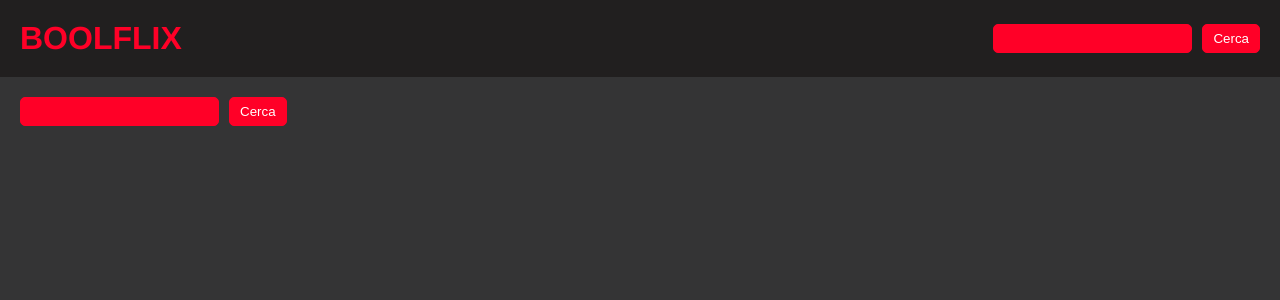
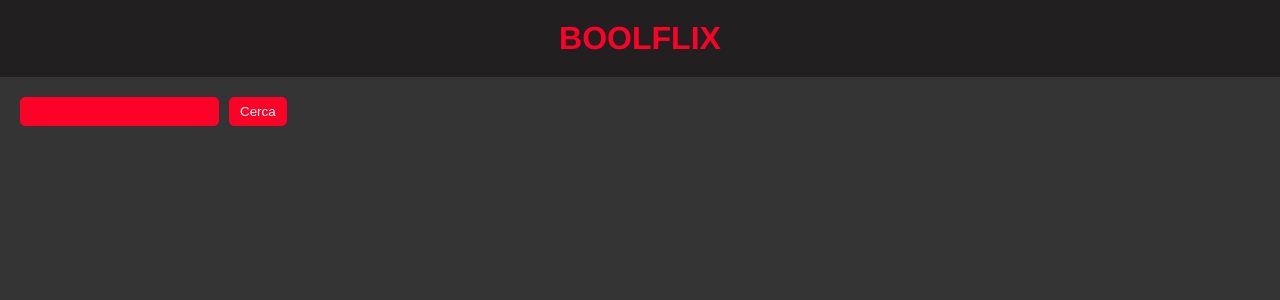
Before and after one commit to dbonafin/vue-boolflix, a Vue app: page / in a window 1280 px wide. Shown: the top 300 px of the page. Built offline with nearby package versions, Linux system fonts and the light colour scheme.

Commit message:
return to original form

```diff
--- a/src/components/MainSection.vue
+++ b/src/components/MainSection.vue
@@ -65,16 +65,15 @@
     name: "MainSection",
     data() {
         return {
-            // filmUrl: `https://api.themoviedb.org/3/search/movie?api_key=ba71ee58a03780066e635cc4822c198b`,
-            // serieUrl: `https://api.themoviedb.org/3/search/tv?api_key=ba71ee58a03780066e635cc4822c198b`,
-            // filmsArray: [],
-            // seriesArray: [],
-            // searchFilm: '',
-            // loadingComplete: false
+            filmUrl: `https://api.themoviedb.org/3/search/movie?api_key=ba71ee58a03780066e635cc4822c198b`,
+            serieUrl: `https://api.themoviedb.org/3/search/tv?api_key=ba71ee58a03780066e635cc4822c198b`,
+            filmsArray: [],
+            seriesArray: [],
+            searchFilm: '',
+            loadingComplete: false
         };
     },
     components: { SingleCard, SingleSerie },
-    props: {filmsArray: Array, seriesArray: Array},
     methods: {
         // Function that prints all the films with the user search in their name
         getFilm() {
--- a/src/components/PageHeader.vue
+++ b/src/components/PageHeader.vue
@@ -1,100 +1,15 @@
 <template>
 
-    <div class="header-div">
-        <div class="logo-div">
-            <h1>boolflix</h1>
-        </div>
-
-        <!-- Navigation area -->
-        <nav>
-            <!-- Input that runs the search engine -->
-            <div class="input-area">
-                <input
-                    class="nav-item"
-                    v-model="searchFilm"
-                    @keyup="filterFilmsByText"
-                    type="search"
-                    id="input-search">
-                <!-- Button that searches the films that have the user search in their name -->
-                <button class="search-btn nav-item" @click.prevent="getFilm">Cerca</button>
-            </div>
-        </nav>
+    <div class="logo-div">
+        <h1>boolflix</h1>
     </div>
 
 </template>
 
 <script>
 
-    import axios from "axios";
-
     export default {
-        name: "PageHeader",
-        data() {
-            return {
-                filmUrl: `https://api.themoviedb.org/3/search/movie?api_key=ba71ee58a03780066e635cc4822c198b`,
-                serieUrl: `https://api.themoviedb.org/3/search/tv?api_key=ba71ee58a03780066e635cc4822c198b`,
-                filmsArray: [],
-                seriesArray: [],
-                searchFilm: '',
-                loadingComplete: false
-            }
-        },
-        methods: {
-             // Function that prints all the films with the user search in their name
-            getFilm() {
-                this.getSeries();
-                // Call api for the film informations - Dynamic query for responsive results
-                axios.get(`${this.filmUrl}&query=${this.searchFilm}&language=it-IT`)
-                    .then((res) => {
-                    if(this.searchFilm !== '') {
-                    // If the input is not empty add the results to the filmsArray
-                    this.filmsArray = res.data.results;
-                    } else {
-                    // If the input is empty don't show any info
-                        this.filmsArray = '';
-                    }
-
-                    // Reset the search input
-                    this.searchFilm = '';
-
-                    });
-            },
-            // Function that prints all the tv series with the user search in their name
-            getSeries() {
-                // Call api for the tv serie informations - Dynamic query for responsive results
-                axios.get(`${this.serieUrl}&query=${this.searchFilm}&language=it-IT`)
-                    .then((res) => {
-                    if(this.searchFilm !== '') {
-                    // If the input is not empty add the results to the seriesArray
-                    this.seriesArray = res.data.results;
-                    } else {
-                    // If the input is empty don't show any info
-                        this.seriesArray = '';
-                    }
-                    });
-                this.loadingComplete = true;
-            },
-            // Films filter search
-            filterFilmsByText() {
-                if (this.searchFilm === '') {
-                    return "";
-                } else {
-                    // If the input is not empty show only the elements that include the user search
-                    this.filterSeriesByText();
-                    return this.filmsArray.includes(this.searchFilm);
-                }
-
-            },
-            // Tv series filter search (able to use the same search input)
-            filterSeriesByText() {
-                if (this.searchFilm === '') {
-                    return "";
-                } else {
-                    // If the input is not empty show only the elements that include the user search
-                    return this.seriesArray.includes(this.searchFilm);
-                }
-            }
-        },
+        name: "PageHeader"
     }
 
 </script>
@@ -103,41 +18,13 @@
 
     @import "../style/colors.scss";
 
-    .header-div {
-        display: flex;
-        justify-content: space-between;
-        align-items: center;
+    .logo-div {
+        padding: 20px 0;
         background-color: $secondary-color;
-        padding: 20px;
-    }
-    h1 {
-        color: $primary-color;
-        text-align: center;
-        text-transform: uppercase;
-    }
-    nav {
-        display: flex;
-        align-items: center;
-        h3 {
-        font-size: 22px;
-        margin-right: 10px;
-        color: $text-color;
-        }
-        // Navigation area input and button styles
-        .nav-item {
-            color: $text-color;
-            padding: 6px 10px;
-            border: 1px solid $primary-color;
-            background-color: $primary-color;
-        }
-        #input-search {
-            border-radius: 5px;
+        h1 {
+            color: $primary-color;
             text-align: center;
-        }
-        .search-btn {
-            cursor: pointer;
-            margin-left: 10px;
-            border-radius: 5px;
+            text-transform: uppercase;
         }
     }
 
```
